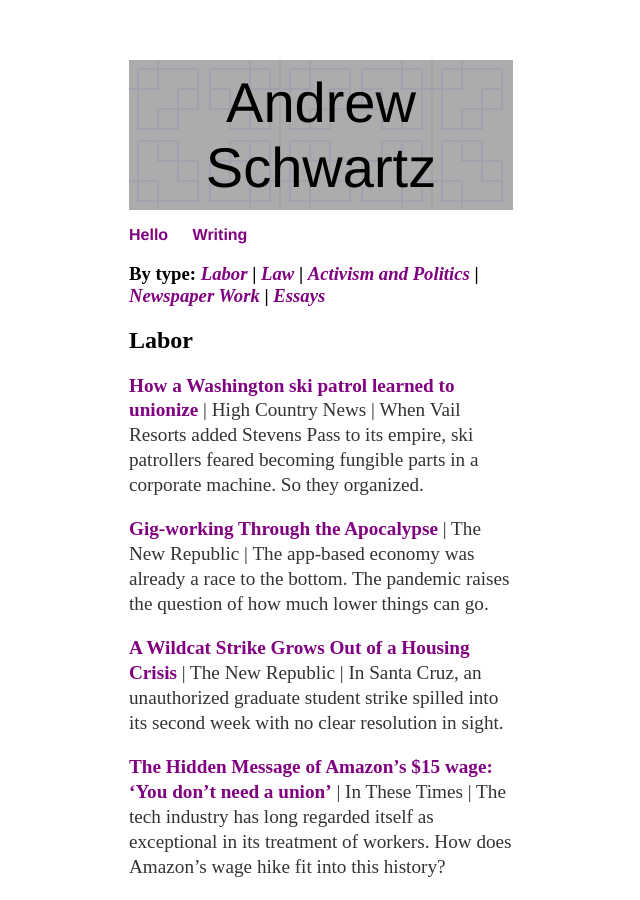
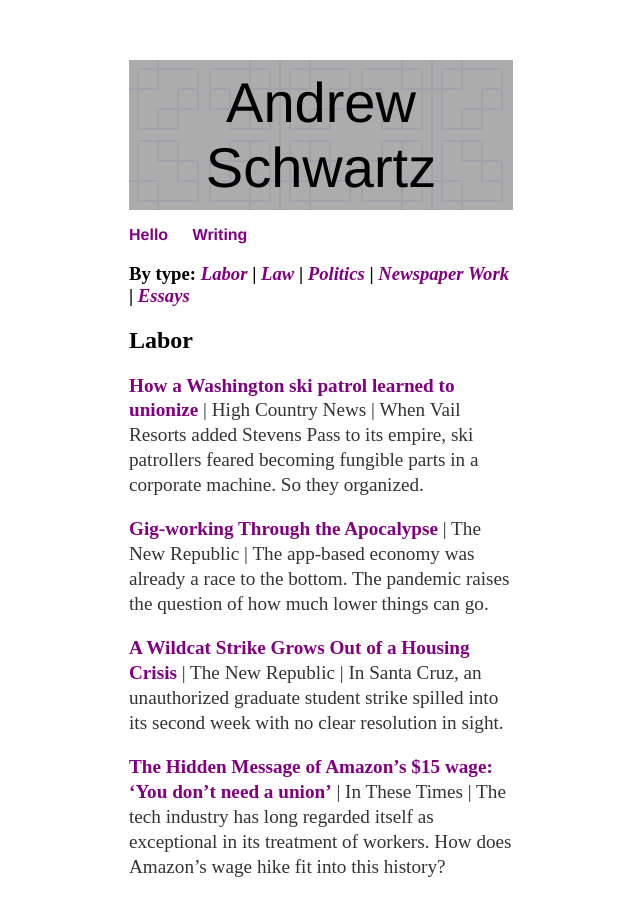
Before and after one commit to aonschwartz/aonschwartz.github.io, a Jekyll site: the page built from about/index.md, in a window 1280 px wide and 900 px high. Shown: the whole window, without its empty margins (319-959 px from the left). Built offline with Jekyll 4.4.1, drawn with Linux system fonts in a browser that asks for light colours.

Commit message:
Update index.md

```diff
--- a/about/index.md
+++ b/about/index.md
@@ -3,7 +3,7 @@
 permalink: /writing/
 layout: default
 ---
-### By type: *[Labor](#LaborReporting)* \| *[Law](#Law)* \| *[Activism and Politics](#Activism)* \| *[Newspaper Work](#Newspaper)* \|  *[Essays](#Essays)*
+### By type: *[Labor](#LaborReporting)* \| *[Law](#Law)* \| *[Politics](#Politics)* \| *[Newspaper Work](#Newspaper)* \|  *[Essays](#Essays)*
 
 ## <a name="LaborReporting"><a/>Labor
 
@@ -23,7 +23,7 @@
 
 **[The price of a conviction](http://www.union-bulletin.com/news/courts_and_crime/the-price-of-a-conviction/article_6b4ced1e-d4c3-11e8-9c5a-f75fc47c39b0.html)** \| Walla Walla Union-Bulletin \| Experts and activists say court-imposed debt can undermine the reintegration process for the tens of thousands of ex-convicts living in precarity around Washington. Thanks, in part, to the example of a local woman who sought and successfully received relief from her legal financial obligations in court, Walla Walla County is at the forefront of widespread efforts for reform.<br />
 
-## <a name="Activism"><a/> Activism and Politics
+## <a name="Politics"><a/> Activism and Politics
 
 **[The Fraught Realities of Financial Relief During a Pandemic](https://newrepublic.com/article/157631/unemployment-insurance-coronavirus-cares-act)** \| The New Republic \| For many Americans receiving unemployment insurance right now, finally coming out ahead shows how badly they’ve been left behind.
 
```
